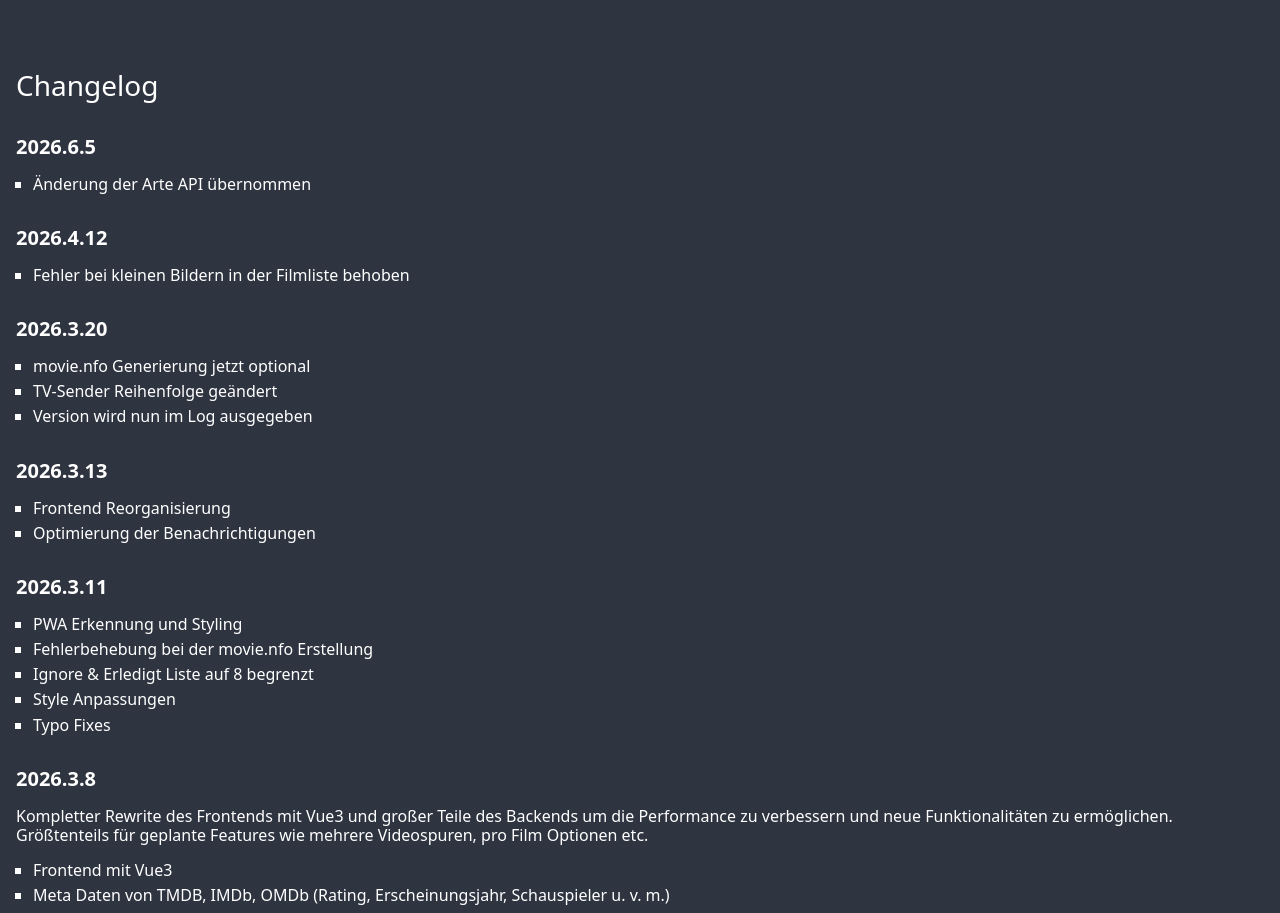
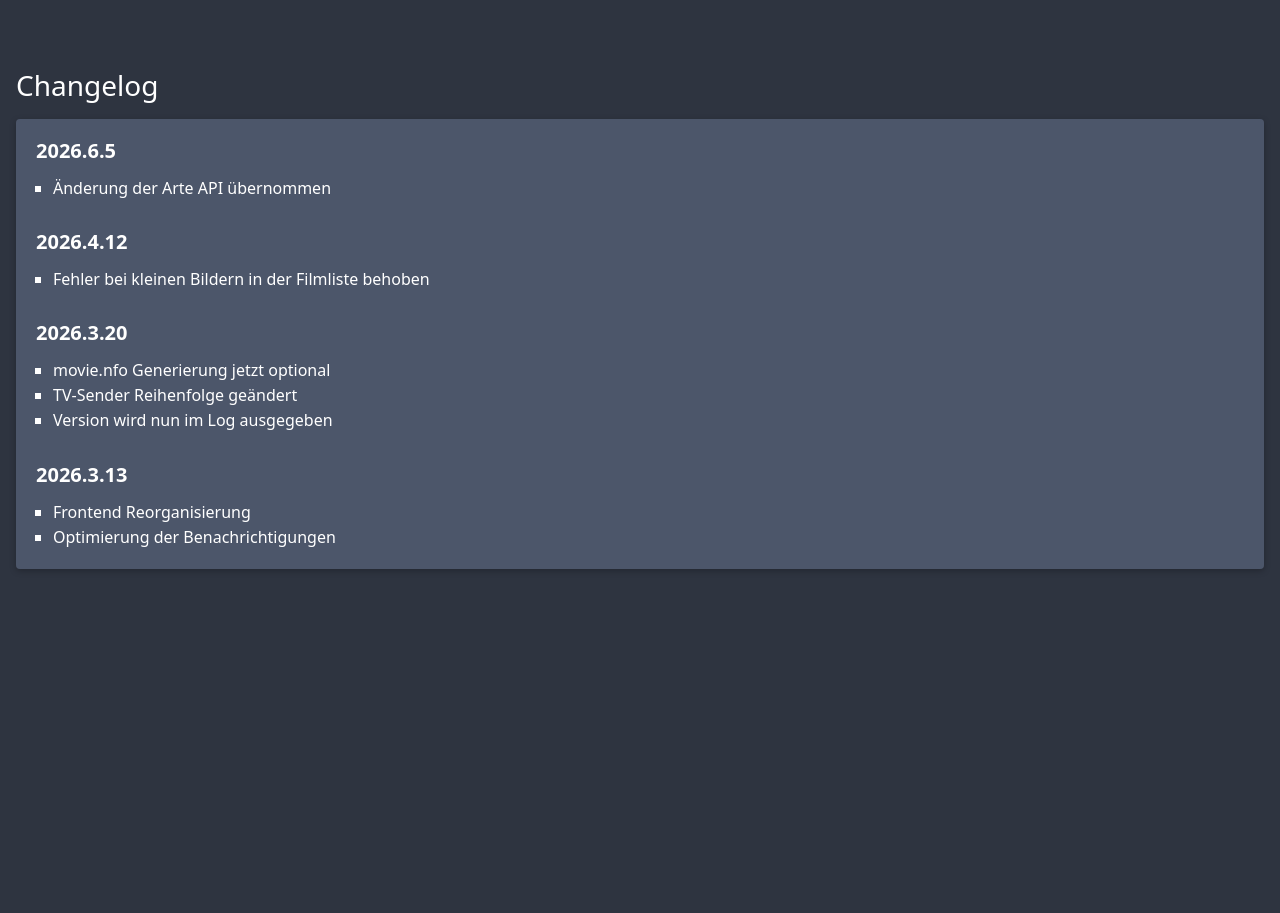
Before and after one commit to LevantinLynx/mediathek-movie-downloader, a Vue app in the folder client/: page /settings in a window 1280 px wide. Shown: the part 2081-2994 px from the top of the page. After the commit the page ends 2790 px from the top, so only its background shows below. Built offline with nearby package versions, Linux system fonts and the light colour scheme; no server answers.

Commit message:
redesign of changelog component

```diff
--- a/client/src/components/Changelog.vue
+++ b/client/src/components/Changelog.vue
@@ -6,6 +6,7 @@
   <section class="info">
     <h2>Changelog</h2>
 
+    <div class="scrollWrapper">
       <h4>2026.6.5</h4>
       <ul>
         <li>Änderung der Arte API übernommen</li>
@@ -64,6 +65,7 @@
         <li>Channel werden immer in derselben Reihenfolge angezeigt.</li>
         <li>Changelog hinzugefügt</li>
       </ul>
+    </div>
   </section>
 </template>
 
@@ -101,4 +103,19 @@ a {
 .info ul li:not(:first-child) {
   margin-top: .6rem;
 }
+.scrollWrapper {
+  border-radius: var(--borderRadius);
+  overflow-y: scroll;
+  max-height: 45rem;
+  padding: 2rem;
+  background-color: rgba(0,0,0,.1);
+  background-color: var(--bg3);
+  box-shadow: var(--boxShadow);
+
+  scrollbar-color: var(--main) var(--bg2);
+  scrollbar-width: thin;
+}
+.scrollWrapper h4:first-of-type {
+  margin-top: 0;
+}
 </style>
```
Lines whose indentation alone changed are shown as unchanged.
